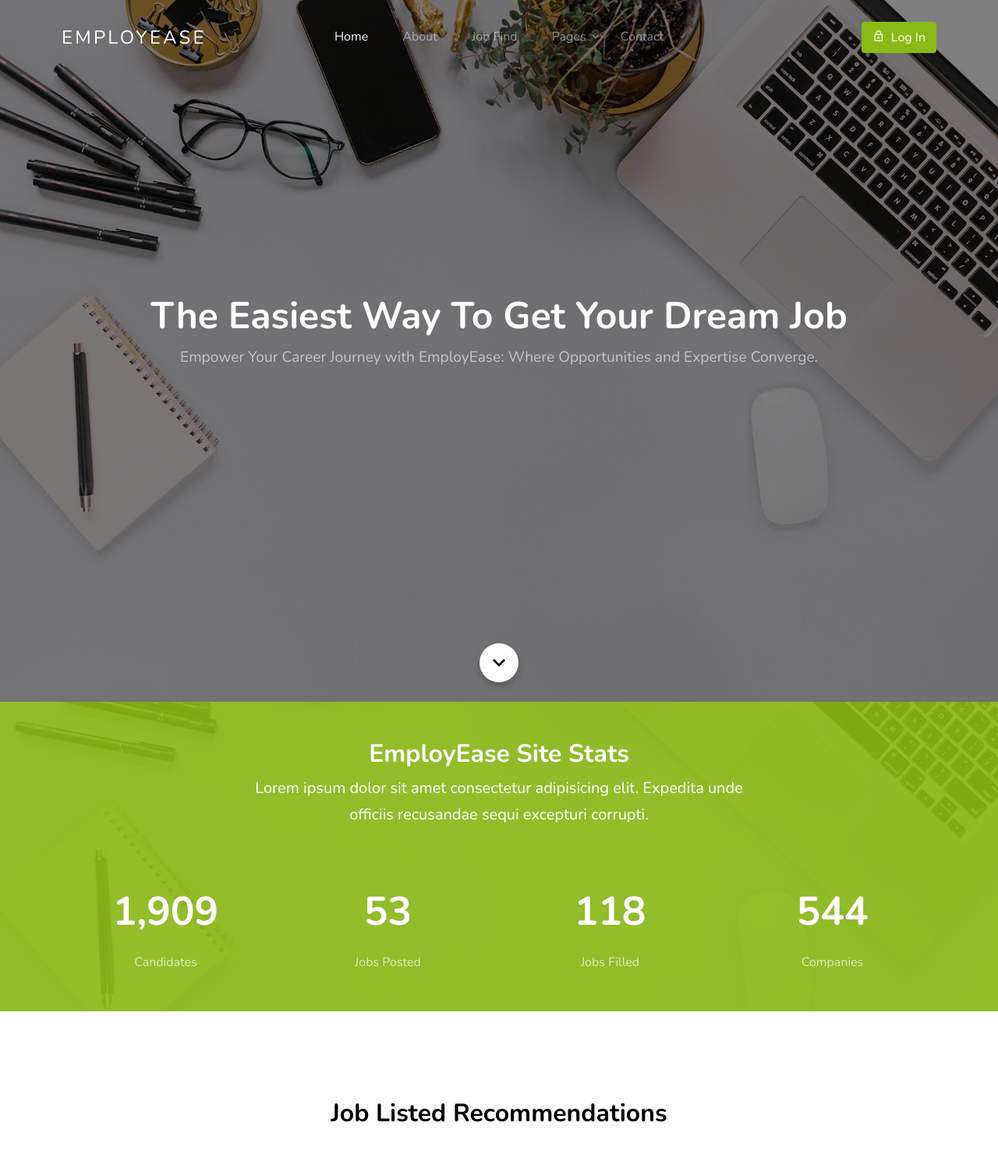
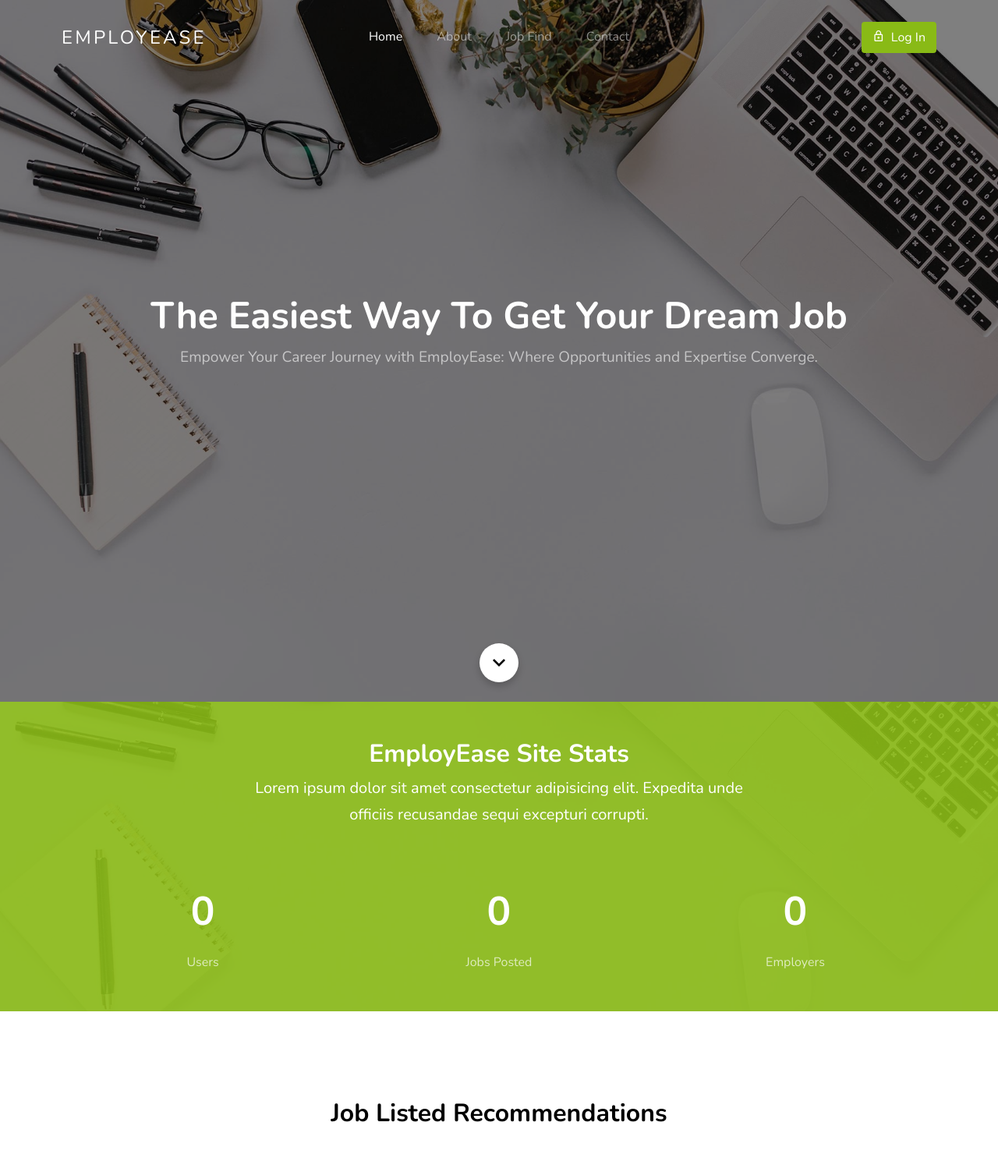
Before and after one commit to WeeklySorcery/Python-Portal, a Django app: page / in a window 1280 px wide. Shown: the top 1489 px of the page at 78% size. Run offline with Django 4.2, Linux system fonts and the light colour scheme; some libraries are stand-ins or nearby versions; some web fonts are replaced.

Commit message:
Added the site stats

```diff
--- a/jobPortal/website/templates/base/navbar.html
+++ b/jobPortal/website/templates/base/navbar.html
@@ -19,15 +19,6 @@
                 {% else %}
                 <li><a href="{% url 'job_find' %}">Job Find</a></li>
                 {% endif %}
-                <li class="has-children">
-                  <a href="services.html">Pages</a>
-                  <ul class="dropdown">
-                    <li><a href="services.html">Services</a></li>
-                    <li><a href="service-single.html">Service Single</a></li>
-                    <li><a href="portfolio.html">Portfolio</a></li>
-                    <li><a href="gallery.html">Gallery</a></li>
-                  </ul>
-                </li>
                 <li><a href="contact.html">Contact</a></li>
                 <li class="d-lg-none">
                   {% if user.is_authenticated %}
--- a/jobPortal/website/templates/home.html
+++ b/jobPortal/website/templates/home.html
@@ -59,38 +59,29 @@
           </div>
         </div>
         <div class="row pb-0 block__19738 section-counter">
-
-          <div class="col-6 col-md-6 col-lg-3 mb-5 mb-lg-0">
+          <div class="col-6 col-md-6 col-lg-4 mb-5 mb-lg-0">
             <div class="d-flex align-items-center justify-content-center mb-2">
-              <strong class="number" data-number="1930">0</strong>
+              <strong class="number" data-number="{{ user_count }}">0</strong>
             </div>
-            <span class="caption">Candidates</span>
+            <span class="caption">Users</span>
           </div>
 
-          <div class="col-6 col-md-6 col-lg-3 mb-5 mb-lg-0">
+          <div class="col-6 col-md-6 col-lg-4 mb-5 mb-lg-0">
             <div class="d-flex align-items-center justify-content-center mb-2">
-              <strong class="number" data-number="54">0</strong>
+              <strong class="number" data-number="{{ job_posting_count }}">0</strong>
             </div>
             <span class="caption">Jobs Posted</span>
           </div>
 
-          <div class="col-6 col-md-6 col-lg-3 mb-5 mb-lg-0">
+          <div class="col-6 col-md-6 col-lg-4 mb-5 mb-lg-0">
             <div class="d-flex align-items-center justify-content-center mb-2">
-              <strong class="number" data-number="120">0</strong>
+              <strong class="number" data-number="{{ employer_count }}">0</strong>
             </div>
-            <span class="caption">Jobs Filled</span>
-          </div>
-
-          <div class="col-6 col-md-6 col-lg-3 mb-5 mb-lg-0">
-            <div class="d-flex align-items-center justify-content-center mb-2">
-              <strong class="number" data-number="550">0</strong>
-            </div>
-            <span class="caption">Companies</span>
+            <span class="caption">Employers</span>
           </div>
         </div>
       </div>
     </section>
-
     <section class="site-section">
       <div class="container">
 
--- a/jobPortal/website/views.py
+++ b/jobPortal/website/views.py
@@ -322,6 +322,10 @@ def recommend_jobs(request):
 
         job_postings = list(JobPosting.objects.filter(is_verified=True))
 
+        user_count = User.objects.count()
+        job_posting_count = JobPosting.objects.count()
+        employer_count = Employer.objects.count()
+
         # Check if user_skill_description is not None
         if user_skill_description:
             # Check if any job_requirements are not None
@@ -359,6 +363,9 @@ def recommend_jobs(request):
 
     context = {
         'recommended_job_postings': recommended_job_postings,
+        'user_count': user_count,
+        'job_posting_count': job_posting_count,
+        'employer_count': employer_count,
     }
 
     return render(request, 'home.html', context)
```
